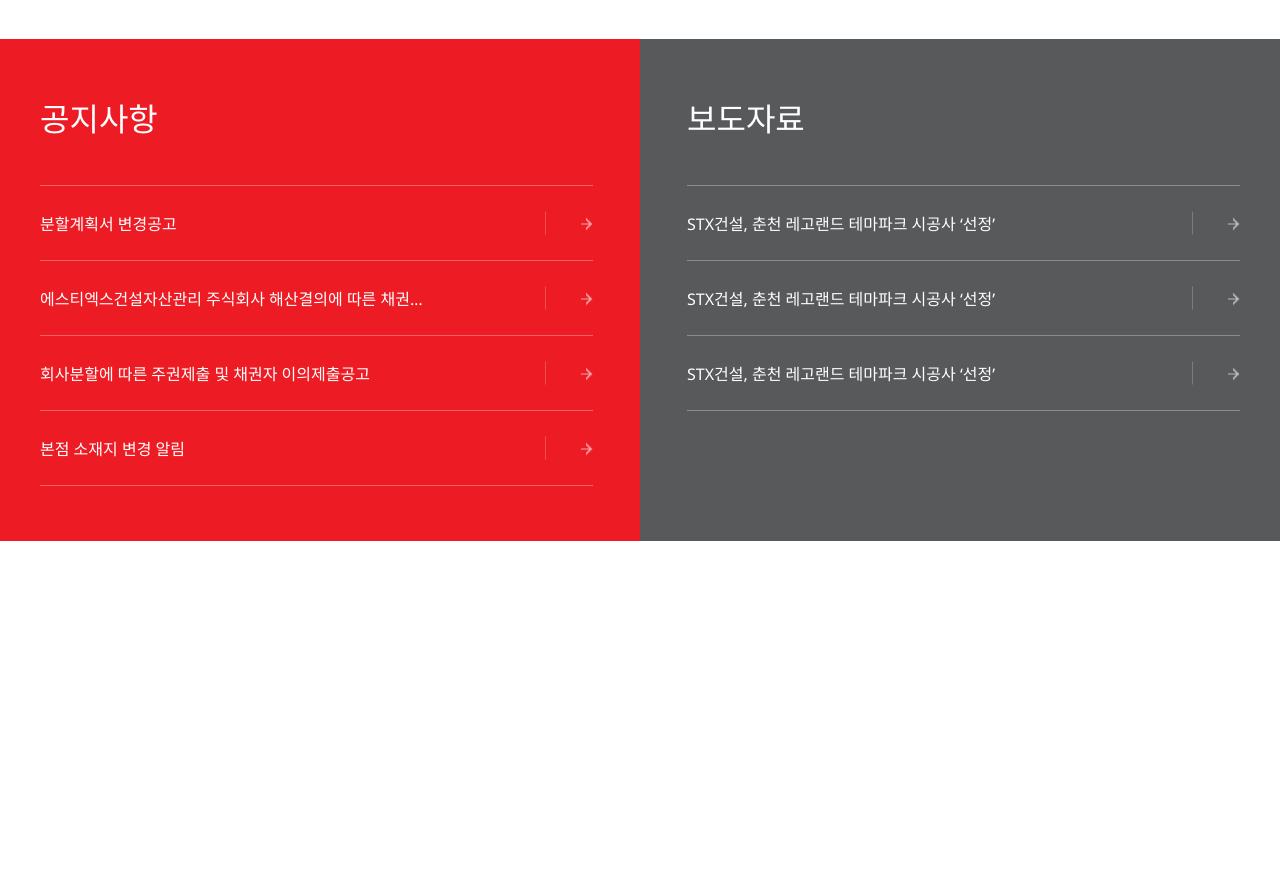
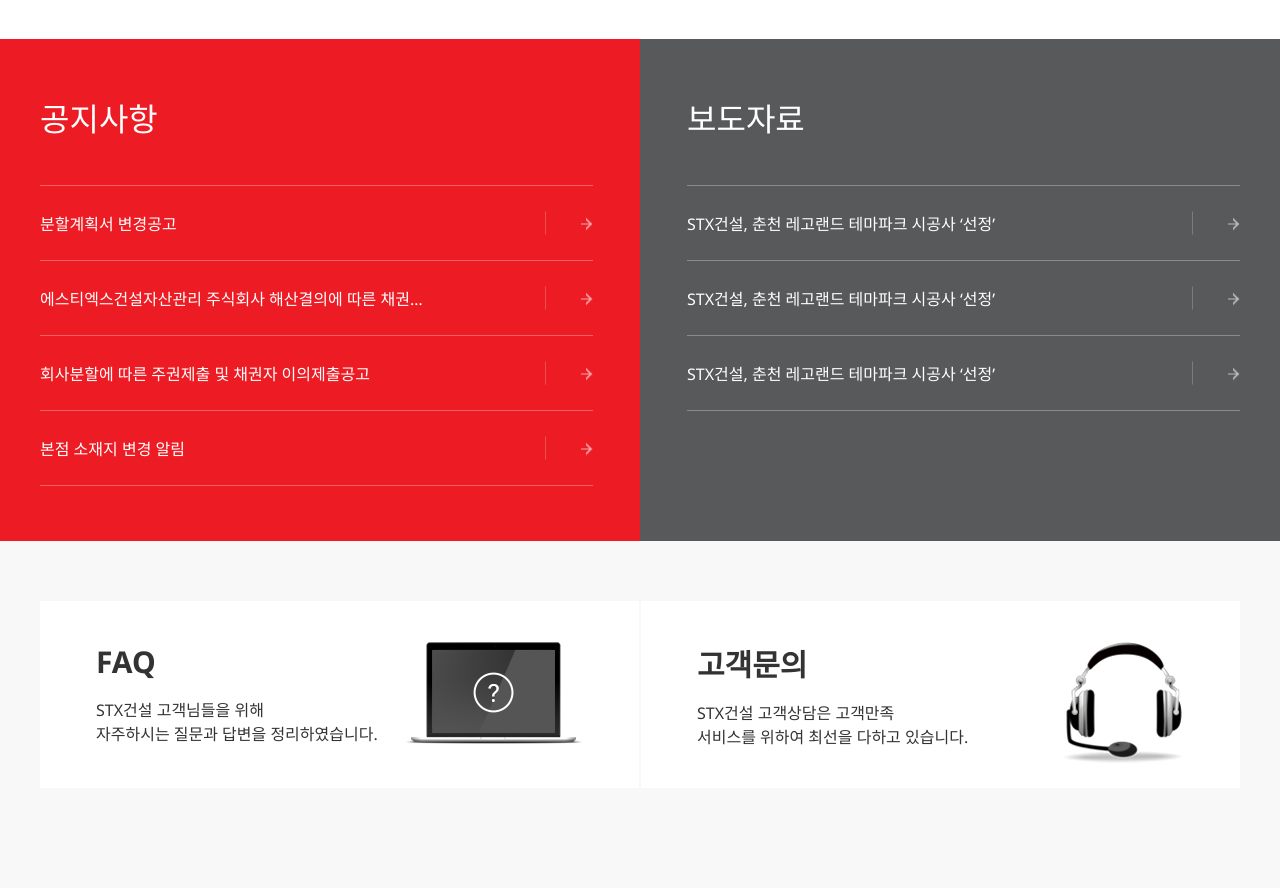
Before and after one commit to yun9612/250801-stx-clone, a plain HTML site: page index.html in a window 1280 px wide. Shown: the part 1719-2607 px from the top of the page. Before the commit the page ends 2260 px from the top, so only its background shows below. Drawn offline with Linux system fonts and the light colour scheme.

Commit message:
cs부분 완료

```diff
--- a/css/cs.css
+++ b/css/cs.css
@@ -1 +1,43 @@
 @charset "utf-8";
+.cs_wrap {
+  width: 100%;
+  background: #f8f8f8;
+}
+.cs_inner {
+  display: flex;
+  gap: 2px;
+  padding: 60px 0 100px;
+}
+.cs_list {
+  background-color: #fff;
+  width: 50%;
+  padding: 40px 56px;
+}
+.cs_list h3 {
+  font-size: 30px;
+  margin-bottom: 15px;
+}
+.cs_faq {
+  position: relative;
+}
+.cs_faq::after {
+  content: "";
+  width: 178px;
+  height: 103px;
+  background: url("../images/bg_faq.png");
+  position: absolute;
+  top: 0;
+  right: 0;
+}
+.cs_costomer {
+  position: relative;
+}
+.cs_costomer::after {
+  content: "";
+  width: 122px;
+  height: 122px;
+  background: url("../images/bg_custom.png");
+  position: absolute;
+  top: 0;
+  right: 0;
+}
--- a/index.html
+++ b/index.html
@@ -165,6 +165,30 @@
         </div>
       </section>
       <!-- 고객센터 -->
+      <section class="cs_wrap">
+        <div class="cs_inner inner">
+          <div class="cs_list">
+            <a href="#" class="cs_faq">
+              <h3>FAQ</h3>
+              <p>
+                STX건설 고객님들을 위해
+                <br />
+                자주하시는 질문과 답변을 정리하였습니다.
+              </p>
+            </a>
+          </div>
+          <div class="cs_list">
+            <a href="#" class="cs_costomer">
+              <h3>고객문의</h3>
+              <p>
+                STX건설 고객상담은 고객만족
+                <br />
+                서비스를 위하여 최선을 다하고 있습니다.
+              </p>
+            </a>
+          </div>
+        </div>
+      </section>
       <!-- 회사소개 -->
       <!-- 하단 -->
     </div>
```
